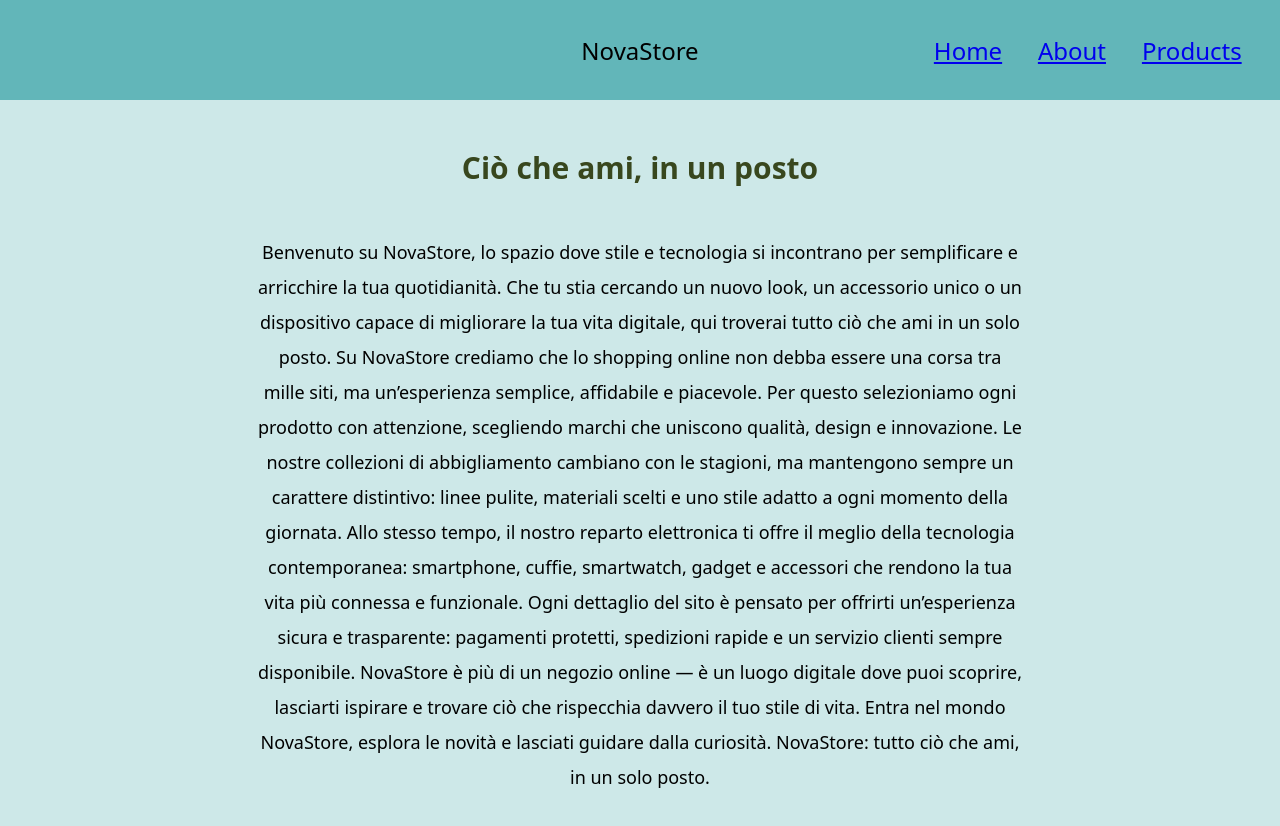
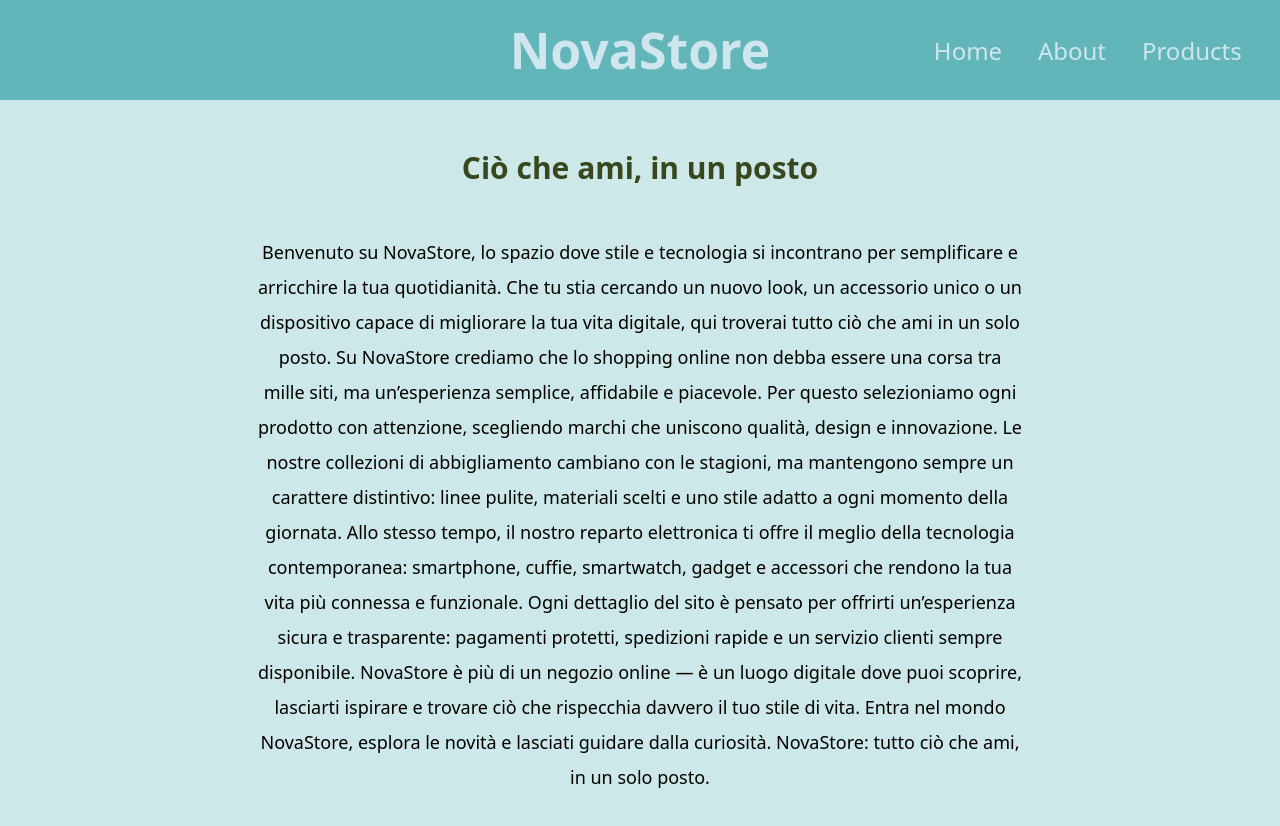
Before and after one commit to riccardo-ottavi/react-router, a React (Vite) app: page / in a window 1280 px wide. Shown: the top 826 px of the page. Built offline with nearby package versions, Linux system fonts and the light colour scheme.

Commit message:
finalizza lo stile

```diff
--- a/src/App.css
+++ b/src/App.css
@@ -17,7 +17,7 @@ body {
   display: flex;
   align-items: center;
   font-size: 24px;
-  margin-bottom: 50px;
+  margin-bottom: 20px;
   justify-content: center;
   position: relative;
 }
@@ -33,7 +33,7 @@ body {
 
 .product-card {
   display: flex;
-  padding: 20px;
+  padding: 10px;
   position: relative;
   background-color: rgb(243, 243, 243);
   margin-bottom: 20px;
@@ -75,7 +75,7 @@ li {
 
 .card-text {
   max-width: 100%;
-  min-height: 550px;
+  min-height: 520px;
   position: relative;
   bottom: 0;
   display: flex;
@@ -119,3 +119,14 @@ nav {
   position: absolute;
   right: 30px;
 }
+
+a {
+  color: rgb(207, 230, 238);
+  text-decoration: none;
+}
+
+.store-logo {
+  font-size: 50px;
+  font-weight: 600;
+  color: rgb(207, 230, 238);
+}
--- a/src/components/MainNav.jsx
+++ b/src/components/MainNav.jsx
@@ -10,7 +10,7 @@ export default function MainNav(){
         <nav>
             <ul>
                 {links.map(link => (
-                    <li>
+                    <li className="nav-elem">
                         <NavLink to={link.path}>{link.label}</NavLink>
                     </li>
                 ))}
--- a/src/components/Products.jsx
+++ b/src/components/Products.jsx
@@ -20,7 +20,7 @@ export default function Products() {
 
 
     return (
-        <div className="products-container">
+        <section className="products-container">
             <ul>
                 {products.map((product) => (
                     <ProductCard
@@ -29,7 +29,7 @@ export default function Products() {
                     />
                 ))}
             </ul>
-        </div>
+        </section>
 
     )
 }
```
